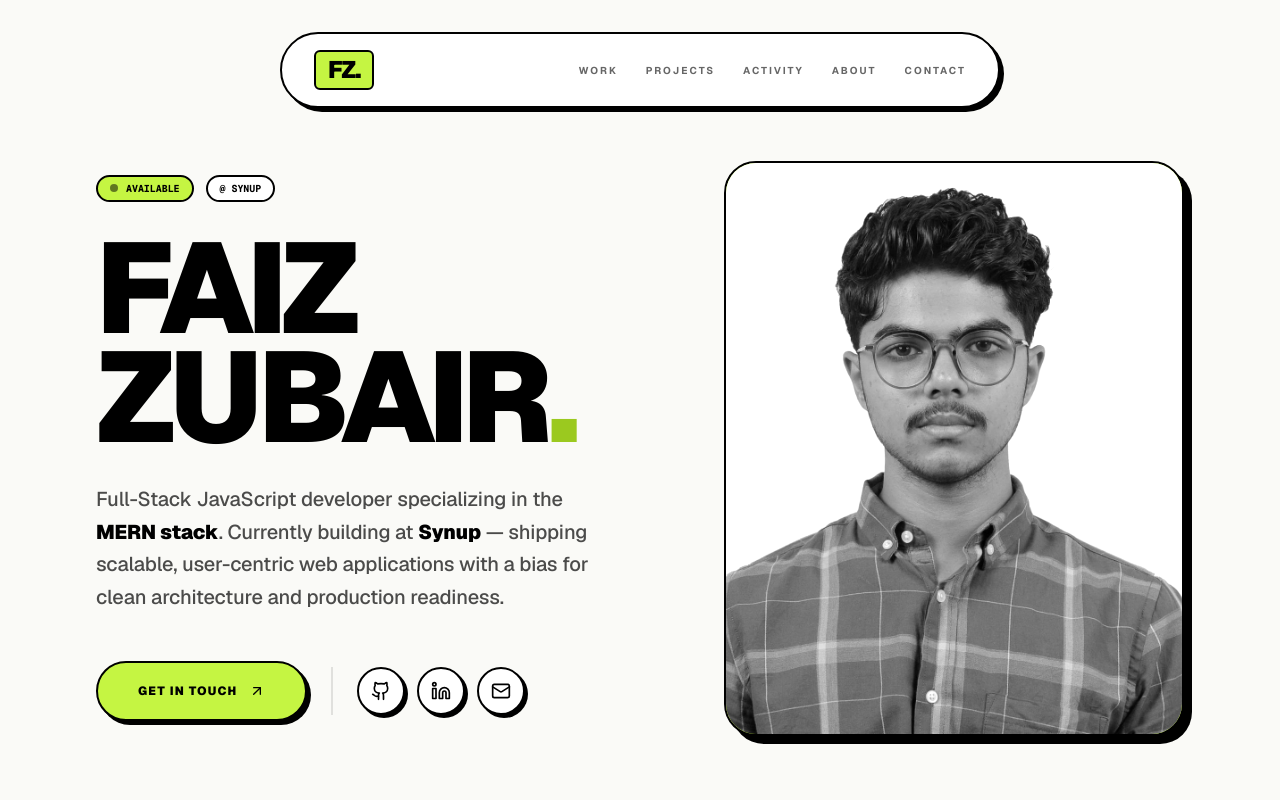
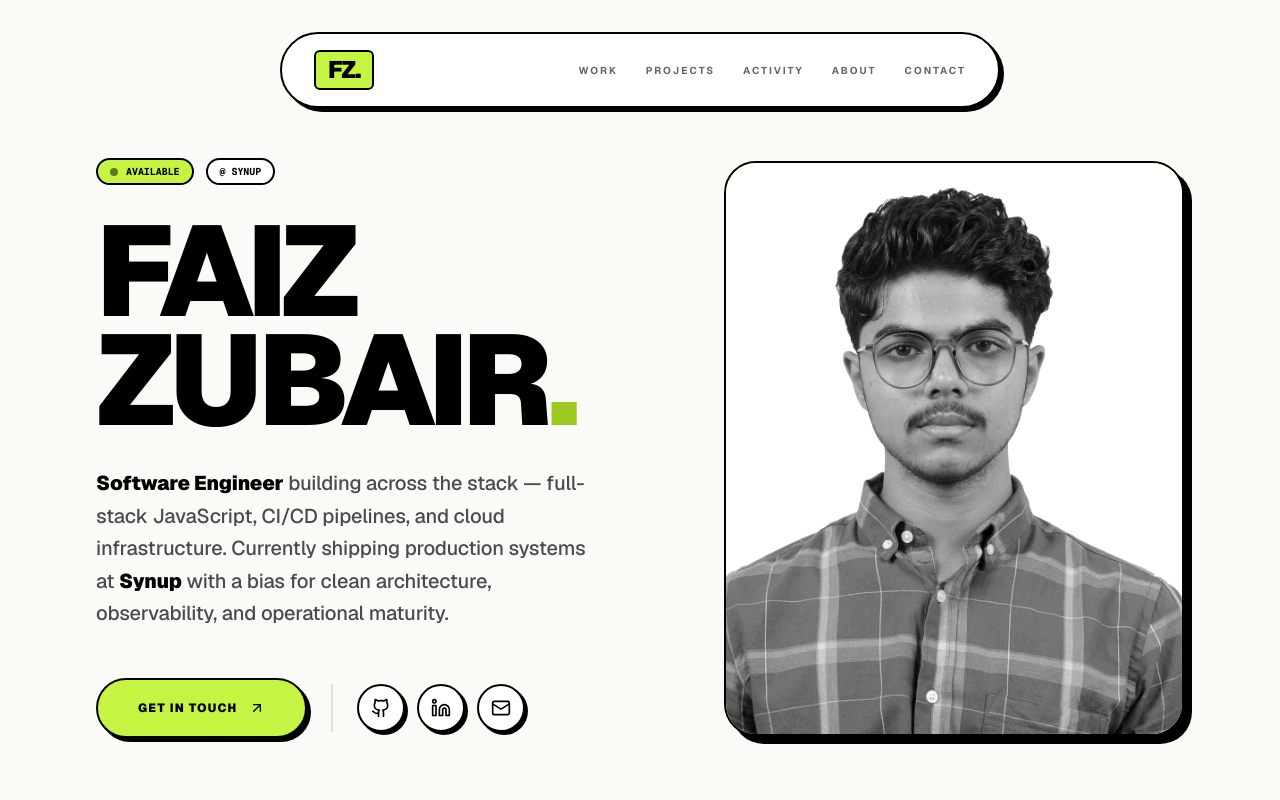
Before and after one commit to faizvk/portfolio, a React (Vite) app: page / in a window 1280 px wide. Shown: the top 800 px of the page. Built offline with nearby package versions, Linux system fonts and the light colour scheme.

Commit message:
reposition as software engineer (full-stack + cloud + devops); expand skills

```diff
--- a/src/pages/Home.jsx
+++ b/src/pages/Home.jsx
@@ -123,15 +123,16 @@ const Home = () => {
               <span className="text-[#9BC91F]">.</span>
             </h1>
             <p
-              className="max-w-lg text-black/70 text-lg md:text-xl leading-relaxed mb-10 md:mb-12 font-medium"
+              className="max-w-xl text-black/70 text-lg md:text-xl leading-relaxed mb-10 md:mb-12 font-medium"
               {...fadeIn({ direction: "up", distance: 80, duration: 0.9 })}
             >
-              Full-Stack JavaScript developer specializing in the{" "}
-              <strong className="text-black font-black">MERN stack</strong>.
-              Currently building at{" "}
-              <strong className="text-black font-black">Synup</strong> —
-              shipping scalable, user-centric web applications with a bias for
-              clean architecture and production readiness.
+              <strong className="text-black font-black">Software Engineer</strong>{" "}
+              building across the stack — full-stack JavaScript, CI/CD
+              pipelines, and cloud infrastructure. Currently shipping production
+              systems at{" "}
+              <strong className="text-black font-black">Synup</strong> with a
+              bias for clean architecture, observability, and operational
+              maturity.
             </p>
             <div className="flex flex-col sm:flex-row items-start sm:items-center gap-6">
               <a
@@ -580,24 +581,26 @@ const Home = () => {
               <p>
                 I'm a{" "}
                 <strong className="text-black font-black bg-[#C5F542] px-2 py-0.5 rounded border-2 border-black">
-                  Full-Stack JavaScript Developer
+                  Software Engineer
                 </strong>{" "}
-                building production web applications with the MERN stack. I
-                joined Synup as a Junior Software Engineer in February 2026
-                after graduating from GCE Kannur.
+                working across the full stack — frontend, backend, CI/CD, and
+                cloud infrastructure. I joined Synup as a Junior Software
+                Engineer in February 2026 after graduating from GCE Kannur.
               </p>
               <p>
-                My focus is shipping software that holds up under real traffic
-                — RESTful APIs with proper auth, rate limiting, and structured
-                logs; React frontends with sane state management and
-                accessibility; and CI pipelines that gate everything behind
-                lint, tests, and a clean build.
+                My focus is shipping software that holds up under real traffic.
+                That means RESTful APIs with proper auth, rate limiting, and
+                structured logs; React frontends with sane state management;
+                Dockerized services orchestrated with Kubernetes; deployment
+                pipelines on Jenkins and GitHub Actions; and AWS infrastructure
+                fronted by load balancers — all gated behind lint, tests, and a
+                clean build.
               </p>
               <p>
                 Outside of work, I build AI SaaS tools, experiment with
-                blockchain dApps, and grind LeetCode (100+ DSA problems
-                solved). I led the team that built a Solidity-backed
-                e-tendering system for my final-year project.
+                blockchain dApps, and grind LeetCode (100+ DSA problems solved).
+                I led the team that built a Solidity-backed e-tendering system
+                for my final-year project.
               </p>
             </div>
 
--- a/src/pages/utils/skills.js
+++ b/src/pages/utils/skills.js
@@ -2,8 +2,8 @@ export const skills = {
   languages: ["JavaScript (ES6+)", "TypeScript", "Solidity"],
   frontend: [
     "React.js",
+    "Next.js",
     "Redux Toolkit",
-    "Next.js",
     "Tailwind CSS",
     "Material UI",
   ],
@@ -15,12 +15,26 @@ export const skills = {
     "JWT / OAuth",
   ],
   data: ["MongoDB", "Redis", "Prisma", "Mongoose", "SQLite"],
+  cloud: [
+    "AWS",
+    "Load Balancers",
+    "Vercel",
+    "Render",
+    "Cloudinary",
+  ],
+  devops: [
+    "Docker",
+    "Kubernetes",
+    "Jenkins",
+    "GitHub Actions",
+    "CI/CD Pipelines",
+  ],
   ai: [
     "Google Gemini",
     "Hugging Face",
     "Anthropic",
     "OpenAI",
-    "Cloudinary",
+    "Groq",
   ],
-  devops: ["Docker", "CI/CD", "Git", "Postman", "Vercel"],
+  tools: ["Git", "GitHub", "Postman", "Linux", "Nginx"],
 };
```
